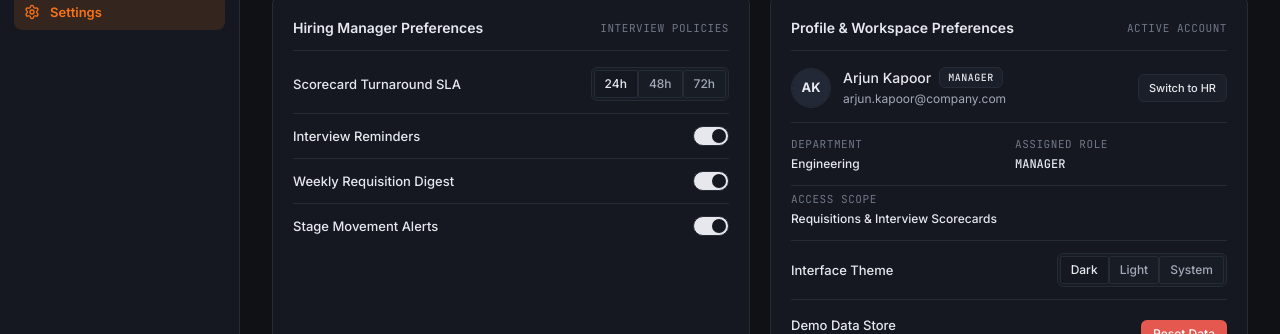
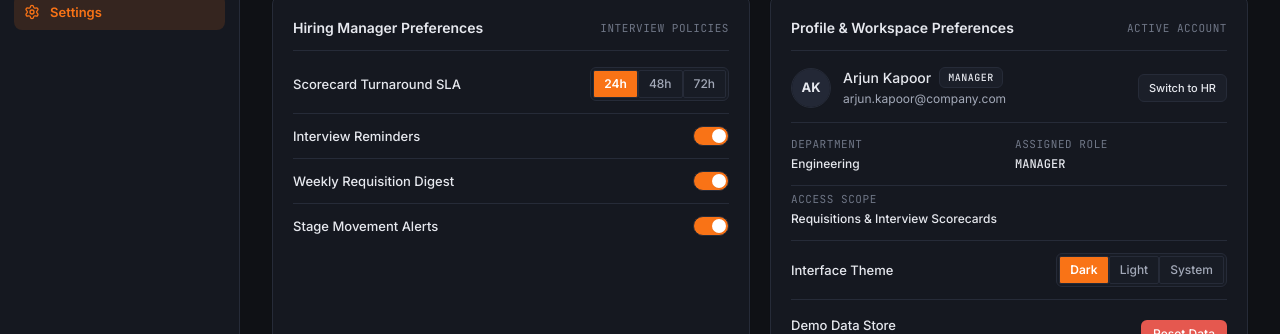
Before and after one commit to adityaworxx/HRO, a Next.js app: page /settings in a window 1280 px wide. Shown: the part 234-568 px from the top of the page. Built offline with nearby package versions, Linux system fonts and the light colour scheme; no server answers.

Commit message:
fix(settings): add orange accent highlight to selected buttons and active switches

```diff
--- a/app/(app)/settings/page.tsx
+++ b/app/(app)/settings/page.tsx
@@ -75,8 +75,8 @@ function SegmentedControl<T extends string | number>({
             className={cn(
               'rounded-[var(--radius-xs)] px-2.5 py-1 text-[12px] font-medium transition-all select-none cursor-pointer',
               isSelected
-                ? 'bg-surface-1 text-text border border-border/80 shadow-2xs'
-                : 'text-text-muted hover:text-text border border-transparent'
+                ? 'bg-accent text-white shadow-xs font-semibold border border-accent'
+                : 'text-text-muted hover:text-text hover:bg-surface-3 active:bg-accent/15 border border-transparent'
             )}
           >
             {opt.label}
@@ -327,7 +327,7 @@ export default function SettingsPage() {
                 variant="secondary"
                 size="sm"
                 onClick={handleRoleToggle}
-                className="h-7 text-[11px] bg-surface-2 hover:bg-surface-3 border border-border px-2.5 shrink-0 w-full sm:w-auto"
+                className="h-7 text-[11px] bg-surface-2 hover:bg-surface-3 hover:text-accent hover:border-accent/40 active:bg-accent active:text-white border border-border px-2.5 shrink-0 w-full sm:w-auto transition-colors"
               >
                 <span>Switch to {isHr ? 'Manager' : 'HR'}</span>
               </Button>
--- a/components/ui/switch.tsx
+++ b/components/ui/switch.tsx
@@ -8,7 +8,7 @@ export const Switch = React.forwardRef<
 >(({ className, ...props }, ref) => (
   <SwitchPrimitives.Root
     className={cn(
-      'peer data-[state=checked]:bg-text data-[state=unchecked]:bg-surface-2 inline-flex h-5 w-9 shrink-0 cursor-pointer items-center rounded-full border border-border/80 shadow-2xs transition-colors focus-visible:outline-none focus:outline-none disabled:cursor-not-allowed disabled:opacity-50 p-0.5',
+      'peer data-[state=checked]:bg-accent data-[state=checked]:border-accent data-[state=unchecked]:bg-surface-2 inline-flex h-5 w-9 shrink-0 cursor-pointer items-center rounded-full border border-border/80 shadow-2xs transition-colors focus-visible:outline-none focus:outline-none disabled:cursor-not-allowed disabled:opacity-50 p-0.5',
       className
     )}
     {...props}
@@ -16,7 +16,7 @@ export const Switch = React.forwardRef<
   >
     <SwitchPrimitives.Thumb
       className={cn(
-        'data-[state=checked]:bg-surface-1 data-[state=unchecked]:bg-text-subtle pointer-events-none block h-3.5 w-3.5 rounded-full shadow-2xs ring-0 transition-transform data-[state=checked]:translate-x-4 data-[state=unchecked]:translate-x-0'
+        'data-[state=checked]:bg-white data-[state=unchecked]:bg-text-subtle pointer-events-none block h-3.5 w-3.5 rounded-full shadow-2xs ring-0 transition-transform data-[state=checked]:translate-x-4 data-[state=unchecked]:translate-x-0'
       )}
     />
   </SwitchPrimitives.Root>
```
